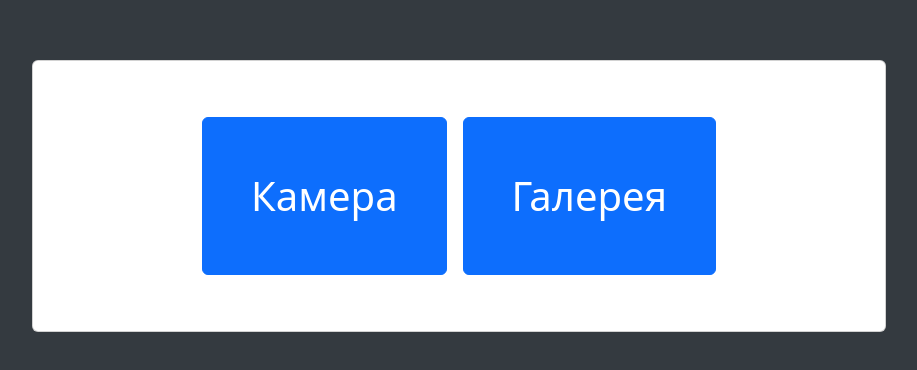
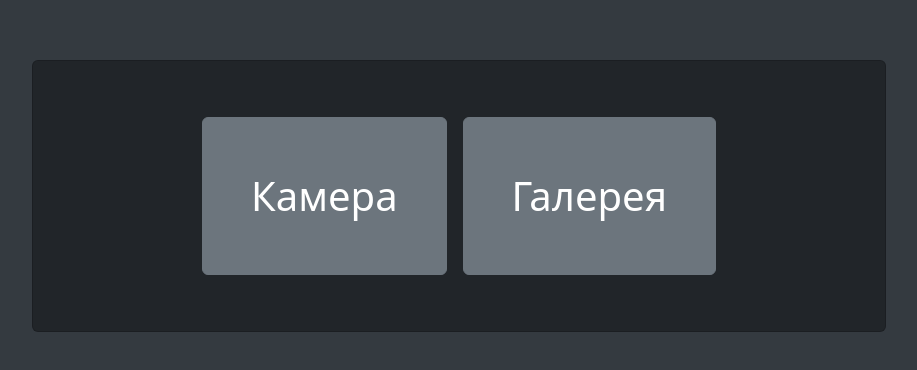
Before and after one commit to Lena05k/camera-application, a React (Create React App) app in the folder frontend/: page / in a window 1280 px wide. Shown: the part 204-574 px from the top of the page, without its empty margins (181-1098 px from the left). Built offline with nearby package versions, Linux system fonts and the light colour scheme.

Commit message:
Added style

```diff
--- a/frontend/src/components/pages/MainPage.jsx
+++ b/frontend/src/components/pages/MainPage.jsx
@@ -5,15 +5,15 @@ import { Link } from 'react-router-dom';
 const MainPage = () => {
   return (
     <div className="d-flex flex-column min-vh-100 justify-content-center align-items-center">
-      <Card className="col-12 col-md-8 col-xxl-6 ">
+      <Card className="col-12 col-md-8 col-xxl-6" style={{ background: '#212529' }}>
         <Card.Body className="col p-5 text-center">
           <Link to="/camera" variant="outline-primary justify-content-center">
-            <Button variant="primary" className="m-2 fs-1 p-5">
+            <Button variant="secondary" className="m-2 fs-1 p-5">
               Камера
             </Button>
           </Link>
           <Link to="/gallery" variant="outline-primary justify-content-center align-items-center">
-            <Button variant="primary" className="p-5 m-2 fs-1">
+            <Button variant="secondary" className="p-5 m-2 fs-1">
               Галерея
             </Button>
           </Link>
```
